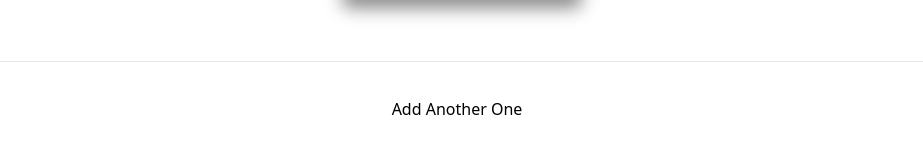
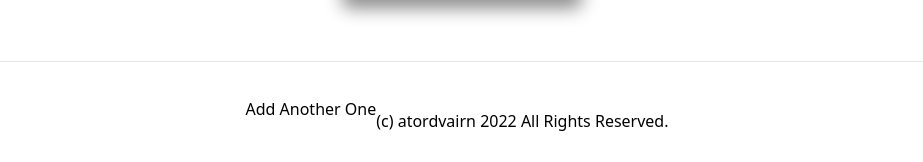
Before and after one commit to atordvairn/pigeon, a Next.js app: page / in a window 1280 px wide. Shown: the part 1014-1176 px from the top of the page, without its empty margins (183-1106 px from the left). Built offline with nearby package versions, Linux system fonts and the light colour scheme.

Commit message:
Update index.js

```diff
--- a/pages/index.js
+++ b/pages/index.js
@@ -40,6 +40,8 @@ export default function Home() {
       <br /><br />
       <footer className="flex items-center justify-center w-full h-24 border-t">
         <Link href="https://github.com/atordvairn/death-pegions">Add Another One</Link>
+        <br />
+        (c) atordvairn {new Date().getFullYear()} All Rights Reserved.
       </footer>
     </div>
   )
```
